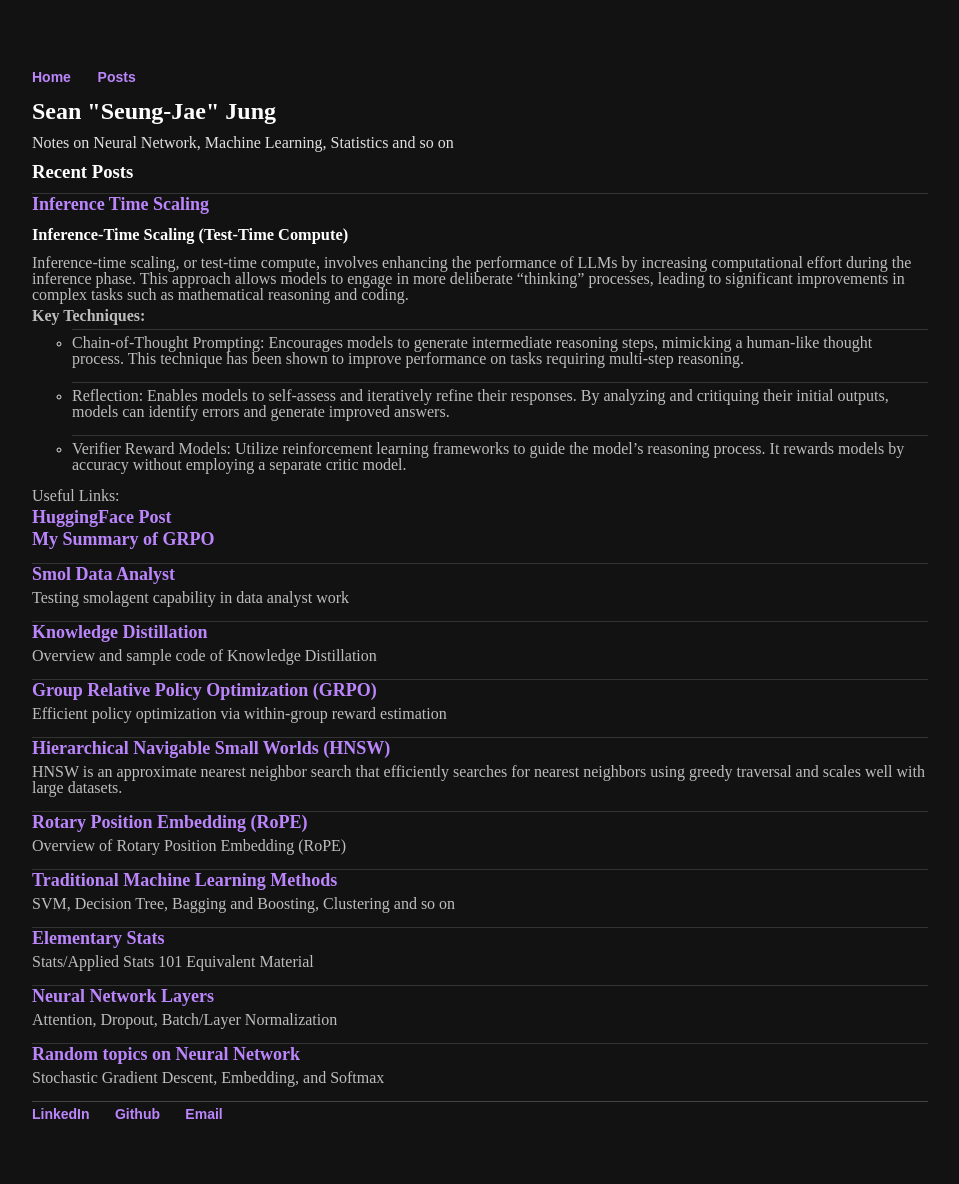
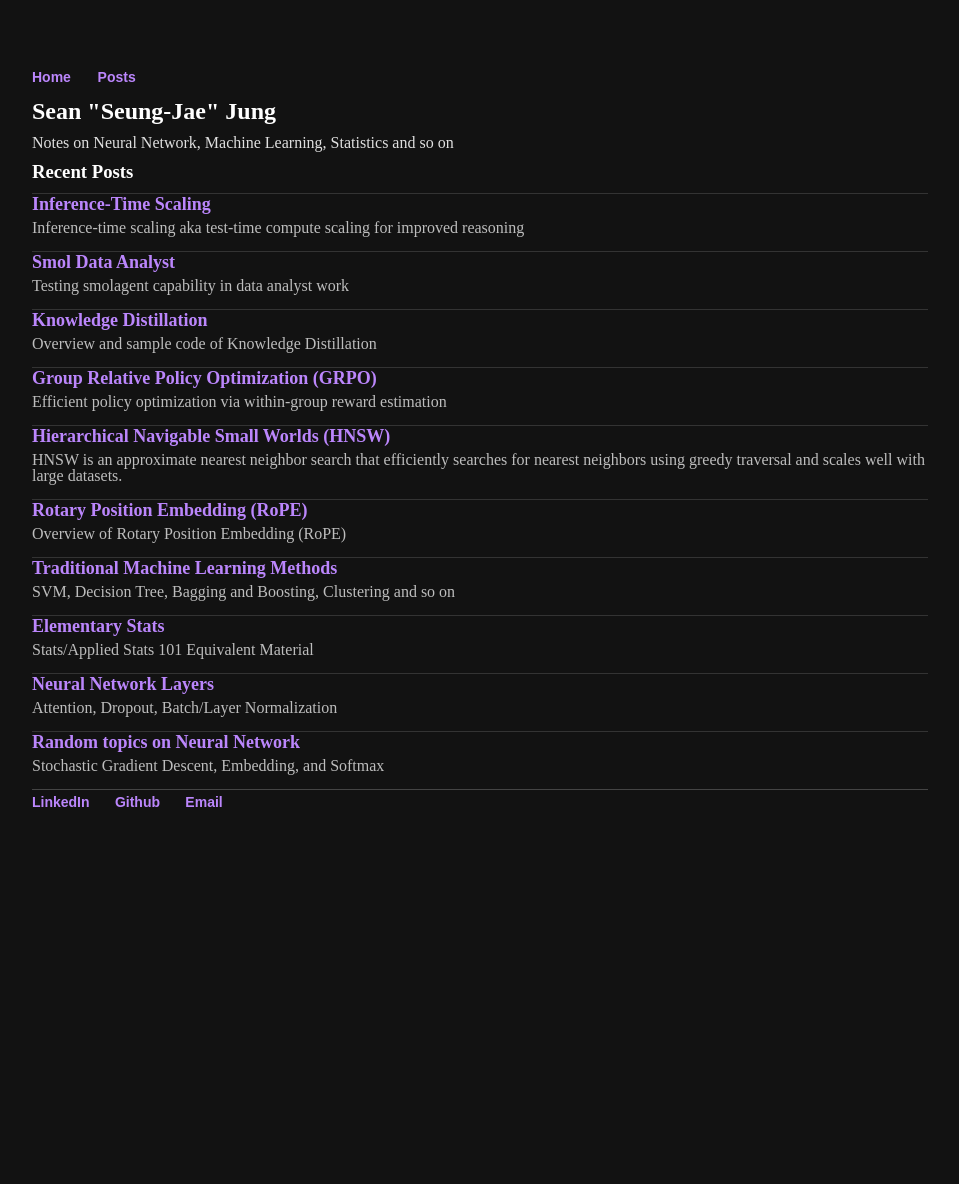
Before and after one commit to sean-sj-jung/sean-sj-jung.github.io, a Jekyll site: the page built from index.html, in a window 1280 px wide. Shown: the whole page, without its empty margins (160-1119 px from the left). Built offline with Jekyll 4.4.1, drawn with Linux system fonts in a browser that asks for light colours; nearby versions of some CDN libraries; after the commit the page ends 900 px from its top, so only the background shows below that; some of the changed lines change nothing that is shown.

Commit message:
added header

```diff
--- a/_posts/2025-03-04-inference-time-scaling.md
+++ b/_posts/2025-03-04-inference-time-scaling.md
@@ -1,3 +1,10 @@
+---
+layout: post
+title: "Inference-Time Scaling"
+date: 2025-03-04
+excerpt: "Inference-time scaling aka test-time compute scaling for improved reasoning"
+---
+
 ### Inference-Time Scaling (Test-Time Compute)
 
 Inference-time scaling, or test-time compute, involves enhancing the performance of LLMs by increasing computational effort during the inference phase. This approach allows models to engage in more deliberate "thinking" processes, leading to significant improvements in complex tasks such as mathematical reasoning and coding.
```
